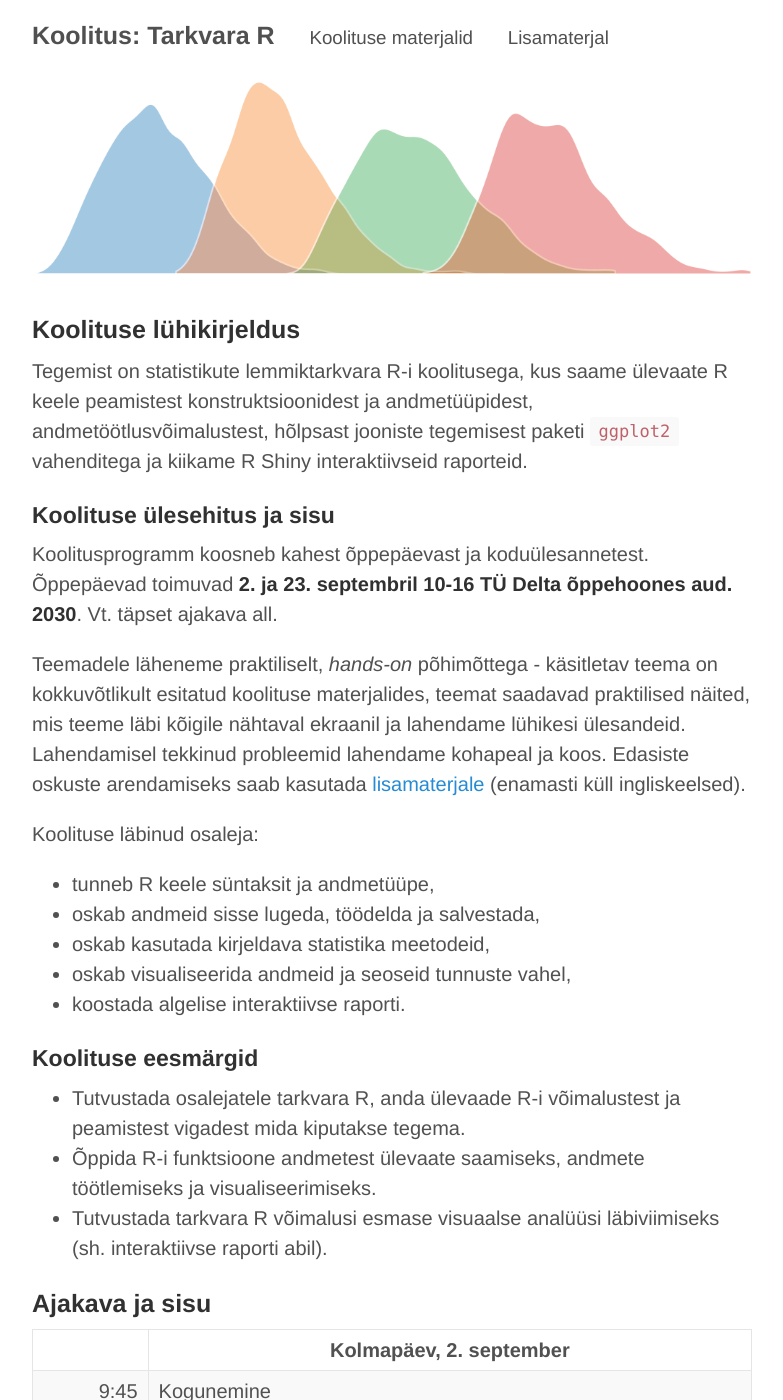
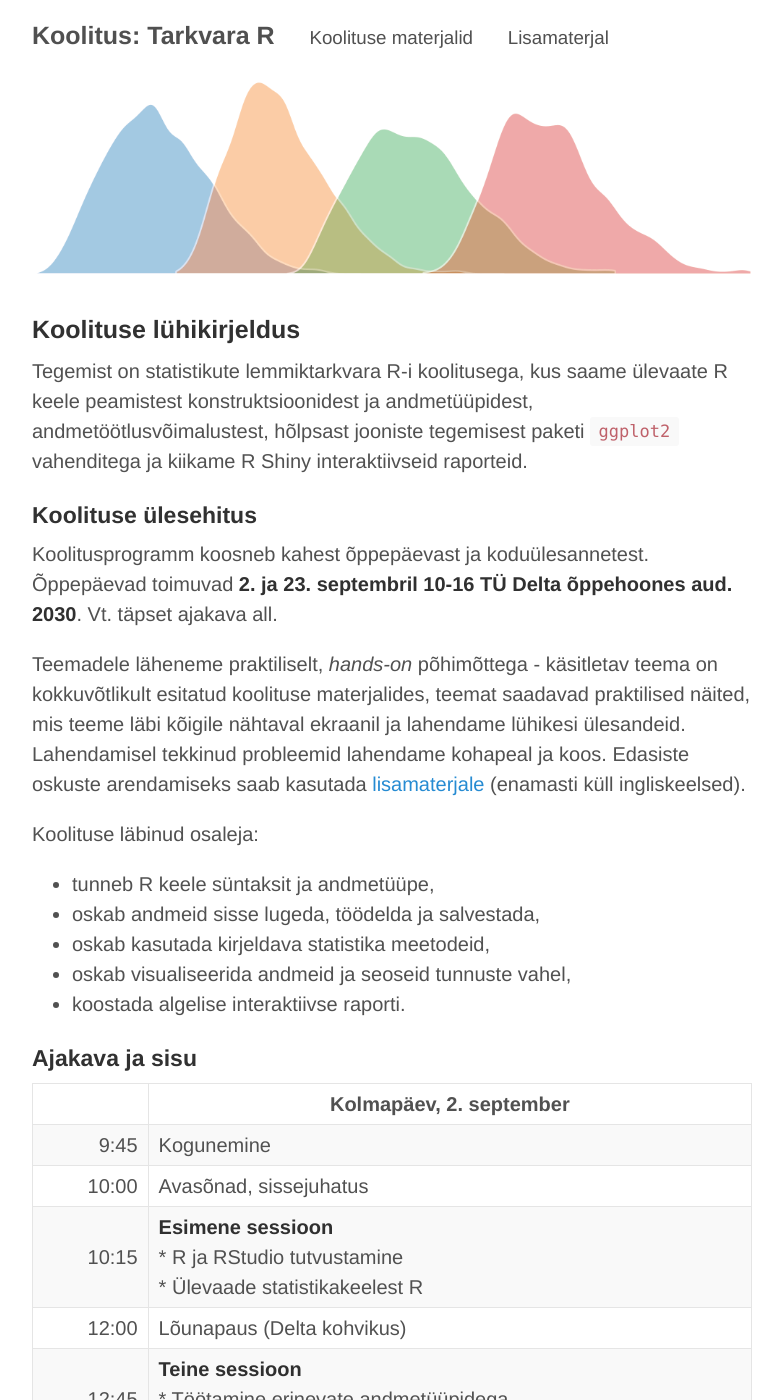
Before and after one commit to Rkursus/tykliinikum, a Jekyll site: the page built from index.md, in a window 1280 px wide and 1400 px high. Shown: the whole window, without its empty margins (248-1031 px from the left). Built offline with Jekyll 4.4.1, drawn with Linux system fonts in a browser that asks for light colours; our own code applies the rules of GitHub Pages for plain Markdown files.

Commit message:
Update index.md

```diff
--- a/index.md
+++ b/index.md
@@ -11,7 +11,7 @@ layout: frontpage
 
 Tegemist on statistikute lemmiktarkvara R-i koolitusega, kus saame ülevaate R keele peamistest konstruktsioonidest ja andmetüüpidest, andmetöötlusvõimalustest, hõlpsast jooniste tegemisest paketi `ggplot2` vahenditega ja kiikame R Shiny interaktiivseid raporteid.
 
-## Koolituse ülesehitus ja sisu
+## Koolituse ülesehitus
 
 Koolitusprogramm koosneb kahest õppepäevast ja koduülesannetest. Õppepäevad toimuvad **2. ja 23. septembril 10-16 TÜ Delta õppehoones aud. 2030**. Vt. täpset ajakava all.
 
@@ -26,15 +26,7 @@ Koolituse läbinud osaleja:
 * koostada algelise interaktiivse raporti.
 
 
-## Koolituse eesmärgid
-
-* Tutvustada osalejatele tarkvara R, anda ülevaade R-i võimalustest ja peamistest vigadest mida kiputakse tegema.
-* Õppida R-i funktsioone andmetest ülevaate saamiseks, andmete töötlemiseks ja visualiseerimiseks.
-* Tutvustada tarkvara R võimalusi esmase visuaalse analüüsi läbiviimiseks (sh. interaktiivse raporti abil).
-
-
-# Ajakava ja sisu
-
+## Ajakava ja sisu
 
 |		| Kolmapäev, 2. september  |
 |---:	| ---	|
```
